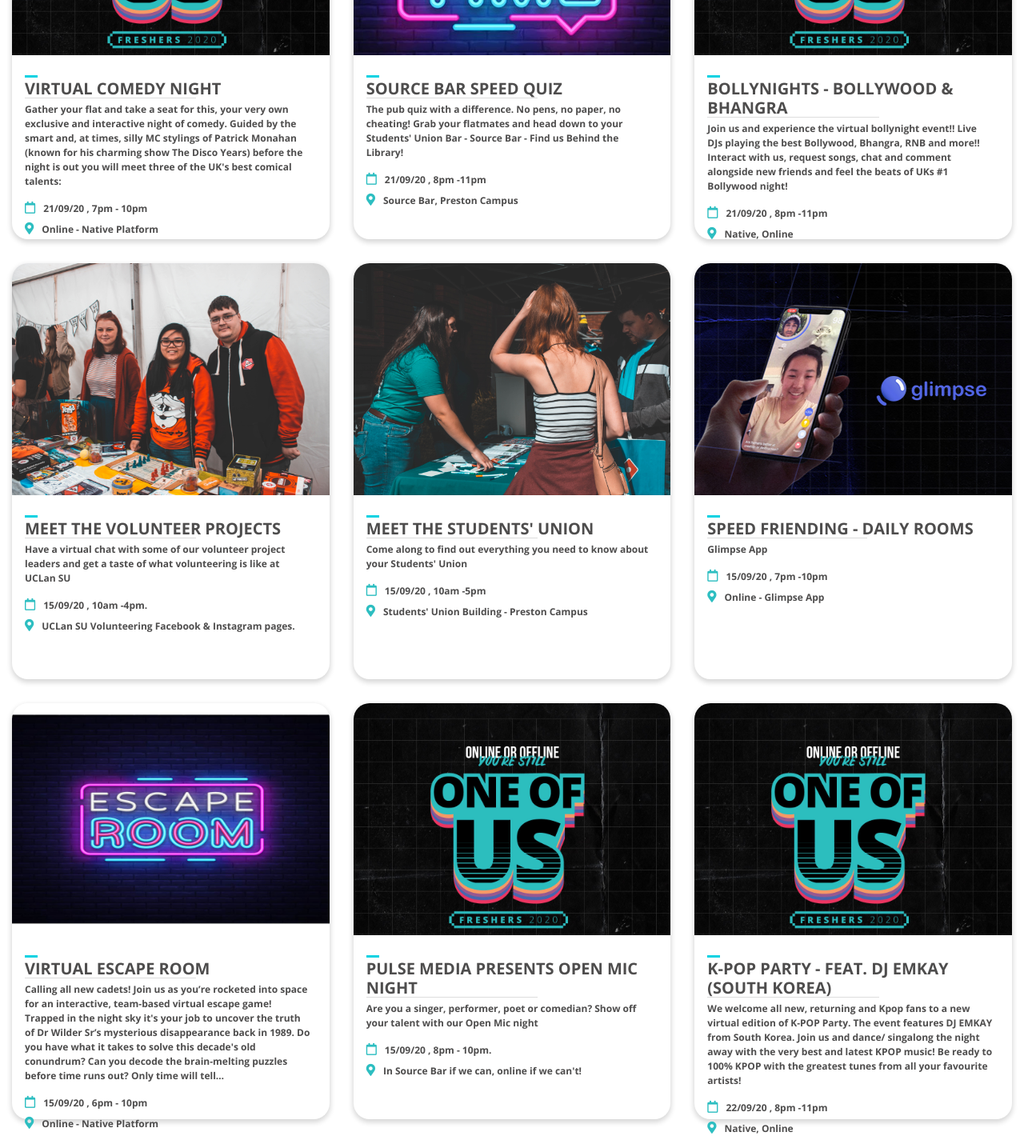
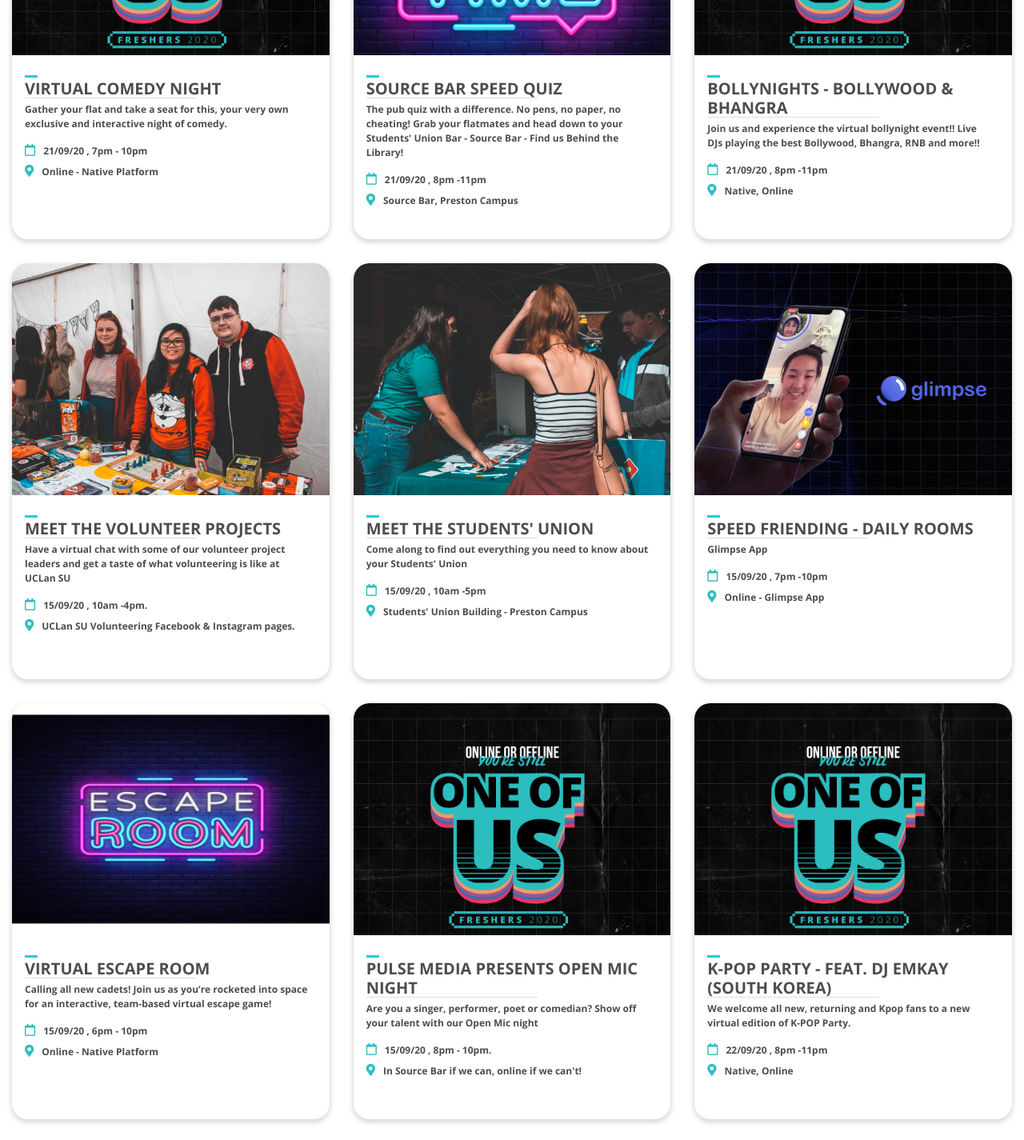
Before and after one commit to lmiddleton5/Freshers2020, a plain HTML site: page preston.html in a window 1280 px wide. Shown: the part 3380-4805 px from the top of the page at 80% size. Drawn offline with nearby package versions, Linux system fonts and the light colour scheme; a script that the page names is missing; a web font is replaced by a local one.

Commit message:
updated events

```diff
--- a/preston.html
+++ b/preston.html
@@ -406,7 +406,7 @@
                                                     <div class="card-desc">
                                                         <h4>Virtual Escape Room</h4>
                                                         <p class="card-desc-text">Calling all new cadets! Join us as you’re rocketed into space for an interactive, team-based virtual escape game!
-                                                        Trapped in the night sky it's your job to uncover the truth of Dr Wilder Sr’s mysterious disappearance back in 1989. Do you have what it takes to solve this decade's old conundrum? Can you decode the brain-melting puzzles before time runs out? Only time will tell…</p>
+                                                        </p>
                                                         <span class="card-further-details">
                                                             <i class="far fa-calendar"></i>14/09/20 , 6pm - 10pm
                                                         </span>
@@ -450,7 +450,7 @@
                                                     <div class="card-desc">
                                                         <h4>Virtual Comedy Night
                                                         </h4>
-                                                        <p class="card-desc-text">Gather your flat and take a seat for this, your very own exclusive and interactive night of comedy. Guided by the smart and, at times, silly MC stylings of Patrick Monahan (known for his charming show The Disco Years) before the night is out you will meet three of the UK's best comical talents:
+                                                        <p class="card-desc-text">Gather your flat and take a seat for this, your very own exclusive and interactive night of comedy.
 
                                                           </p>
                                                         <span class="card-further-details">
@@ -497,9 +497,7 @@
                                                         </h4>
                                                         <p class="card-desc-text">Join us and experience the virtual bollynight event!! Live DJs playing the best
 
-                                                            Bollywood, Bhangra, RNB and more!! Interact with us, request songs, chat and
-
-                                                            comment alongside new friends and feel the beats of UKs #1 Bollywood night!
+                                                            Bollywood, Bhangra, RNB and more!!
                                                         </p>
                                                         <span class="card-further-details">
                                                             <i class="far fa-calendar"></i>21/09/20 , 8pm -11pm
@@ -603,7 +601,7 @@
                                                         <h4>Virtual Escape Room</h4>
                                                         <p class="card-desc-text">Calling all new cadets! Join us as you’re rocketed into space for an interactive, team-based virtual escape game!
 
-                                                            Trapped in the night sky it's your job to uncover the truth of Dr Wilder Sr’s mysterious disappearance back in 1989. Do you have what it takes to solve this decade's old conundrum? Can you decode the brain-melting puzzles before time runs out? Only time will tell…</p>
+                                                            </p>
                                                         <span class="card-further-details">
                                                             <i class="far fa-calendar"></i>15/09/20 , 6pm - 10pm
                                                         </span>
@@ -648,11 +646,7 @@
                                                         </h4>
                                                         <p class="card-desc-text">We welcome all new, returning and Kpop fans to a new virtual edition of K-POP
 
-                                                            Party. The event features DJ EMKAY from South Korea. Join us and dance/
-
-                                                            singalong the night away with the very best and latest KPOP music! Be ready to
-
-                                                            100% KPOP with the greatest tunes from all your favourite artists!
+                                                            Party.
                                                         </p>
                                                         <span class="card-further-details">
                                                             <i class="far fa-calendar"></i>22/09/20 , 8pm -11pm
@@ -777,7 +771,7 @@
                                                         <h4>Virtual Escape Room</h4>
                                                         <p class="card-desc-text">Calling all new cadets! Join us as you’re rocketed into space for an interactive, team-based virtual escape game!
 
-                                                            Trapped in the night sky it's your job to uncover the truth of Dr Wilder Sr’s mysterious disappearance back in 1989. Do you have what it takes to solve this decade's old conundrum? Can you decode the brain-melting puzzles before time runs out? Only time will tell…</p>
+                                                          </p>
                                                         <span class="card-further-details">
                                                             <i class="far fa-calendar"></i>16/09/20 ,6pm - 10pm
                                                         </span>
@@ -887,7 +881,7 @@
                                         <h4>Virtual Escape Room</h4>
                                         <p class="card-desc-text">Calling all new cadets! Join us as you’re rocketed into space for an interactive, team-based virtual escape game!
 
-                                            Trapped in the night sky it's your job to uncover the truth of Dr Wilder Sr’s mysterious disappearance back in 1989. Do you have what it takes to solve this decade's old conundrum? Can you decode the brain-melting puzzles before time runs out? Only time will tell…</p>
+                                           </p>
                                         <span class="card-further-details">
                                             <i class="far fa-calendar"></i>17/09/20 , 6pm - 10pm
                                         </span>
@@ -911,7 +905,7 @@
                                         </h4>
                                         <p class="card-desc-text">Hold on to your knickers girls, cause the queen of Essex has arrived! Cheryl Hole is here to bring you the ultimate Drag Race right to your door.
 
-                                            Get ready to grab all your Judy’s, silently sip on a drink and Jan stare down your virtual competition as you sissy that walk to your nearest laptop. Can you snatch a win and receive a whole host of prizes?
+
                                         </p>
                                         <span class="card-further-details">
                                             <i class="far fa-calendar"></i>24/09/20 , 7pm -11pm
@@ -999,7 +993,7 @@
                                         <h4>Virtual Escape Room</h4>
                                         <p class="card-desc-text">Calling all new cadets! Join us as you’re rocketed into space for an interactive, team-based virtual escape game!
 
-                                            Trapped in the night sky it's your job to uncover the truth of Dr Wilder Sr’s mysterious disappearance back in 1989. Do you have what it takes to solve this decade's old conundrum? Can you decode the brain-melting puzzles before time runs out? Only time will tell…</p>
+                                            </p>
                                         <span class="card-further-details">
                                             <i class="far fa-calendar"></i>18/09/20 , 6pm - 10pm
                                         </span>
@@ -1087,7 +1081,7 @@
                                         </h4>
                                         <p class="card-desc-text">Join the virtual Latin Party. With Reggaeton taking over the music scene expect the latest and old school classics plus your favourite Latin Hits.
 
-                                            Great feel good music and time to party! Interact within the platform send song requests and be part of the fun! Get ready!!
+
                                         </p>
                                         <span class="card-further-details">
                                             <i class="far fa-calendar"></i>25/09/20 , 8pm -11pm
```
